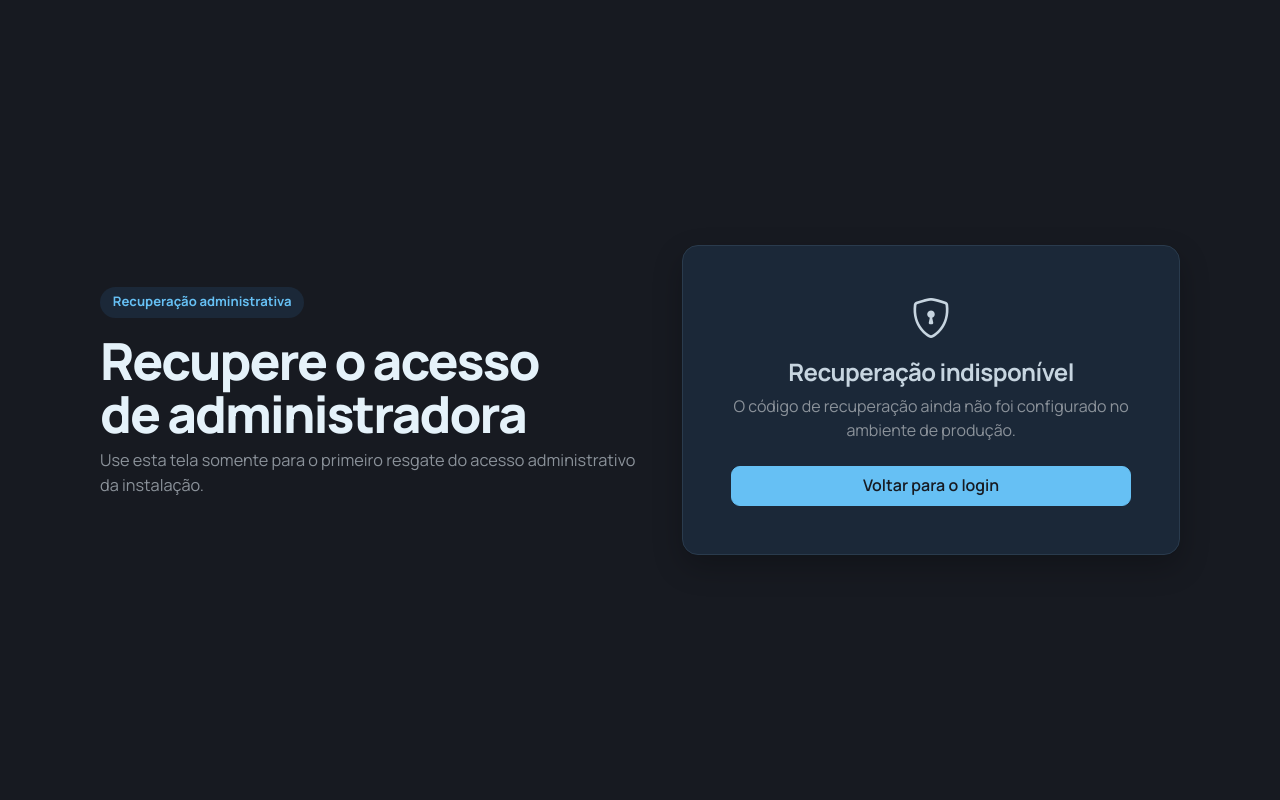
After one commit to devcleristonjr/controle, a Flask app: page /recuperar-admin in a window 1280 px wide. The commit adds this page. Run offline with Flask 3, Linux system fonts and the light colour scheme; parts of the project's set-up code (start-up, migrations or seed data) failed here and were passed over; some libraries are stand-ins or nearby versions.

Commit message:
fix: recuperar acesso administrativo no Render (#45)
* fix: adicionar recuperação segura do acesso administrativo

* fix: configurar token de recuperação administrativa

* feat: adicionar tela de recuperação administrativa

* feat: disponibilizar recuperação administrativa no login

* docs: documentar token de recuperação administrativa

```diff
--- a/app/routes/auth.py
+++ b/app/routes/auth.py
@@ -1,4 +1,6 @@
 from __future__ import annotations
+
+import hmac
 
 from itsdangerous import BadSignature, SignatureExpired, URLSafeTimedSerializer
 from flask import Blueprint, current_app, flash, redirect, render_template, request, url_for
@@ -70,6 +72,38 @@ def cadastro():
     return render_template("auth/cadastro.html", form=form)
 
 
+@auth_bp.route("/recuperar-admin", methods=["GET", "POST"])
+def recuperar_admin():
+    bootstrap_token = current_app.config.get("ADMIN_BOOTSTRAP_TOKEN", "").strip()
+
+    if not bootstrap_token:
+        return render_template("auth/recuperar_admin.html", indisponivel=True)
+
+    admin_existente = Usuario.query.filter_by(perfil="ADMIN").first()
+    if admin_existente:
+        return render_template("auth/recuperar_admin.html", indisponivel=True, bloqueado=True)
+
+    if request.method == "POST":
+        token = request.form.get("token", "").strip()
+        email = request.form.get("email", "").strip().lower()
+
+        if not hmac.compare_digest(token, bootstrap_token):
+            flash("Código de recuperação inválido.", "danger")
+            return render_template("auth/recuperar_admin.html", indisponivel=False)
+
+        usuario = Usuario.query.filter_by(email=email, ativo=True).first()
+        if not usuario:
+            flash("Não encontramos uma conta ativa com esse e-mail. Primeiro crie sua conta normalmente.", "danger")
+            return render_template("auth/recuperar_admin.html", indisponivel=False)
+
+        usuario.perfil = "ADMIN"
+        db.session.commit()
+        flash("Acesso administrativo recuperado. Agora entre com seu e-mail e senha.", "success")
+        return redirect(url_for("auth.login"))
+
+    return render_template("auth/recuperar_admin.html", indisponivel=False)
+
+
 @auth_bp.route("/esqueci-senha", methods=["GET", "POST"])
 def esqueci_senha():
     form = EsqueciSenhaForm()
--- a/app/templates/auth/login.html
+++ b/app/templates/auth/login.html
@@ -49,6 +49,9 @@
               <span class="text-muted">Ainda não tem acesso?</span>
               <a href="{{ url_for('auth.cadastro') }}" class="fw-semibold">Criar minha conta</a>
             </div>
+            <div class="text-center mt-3">
+              <a href="{{ url_for('auth.recuperar_admin') }}" class="small text-muted">Recuperar acesso administrativo</a>
+            </div>
           </div>
         </div>
       </div>
--- /dev/null
+++ b/app/templates/auth/recuperar_admin.html
@@ -0,0 +1,61 @@
+<!doctype html>
+<html lang="pt-BR">
+  <head>
+    <meta charset="utf-8">
+    <meta name="viewport" content="width=device-width, initial-scale=1">
+    <title>Recuperar acesso administrativo | Controle de Materiais</title>
+    <link rel="preconnect" href="https://fonts.googleapis.com">
+    <link rel="preconnect" href="https://fonts.googleapis.com" crossorigin>
+    <link href="https://fonts.googleapis.com/css2?family=Manrope:wght@400;500;600;700;800&display=swap" rel="stylesheet">
+    <link href="https://cdn.jsdelivr.net/npm/bootstrap@5.3.3/dist/css/bootstrap.min.css" rel="stylesheet">
+    <link href="https://cdn.jsdelivr.net/npm/bootstrap-icons@1.11.3/font/bootstrap-icons.min.css" rel="stylesheet">
+    <link rel="stylesheet" href="{{ url_for('static', filename='css/style.css') }}">
+  </head>
+  <body class="login-body">
+    <div class="login-shell">
+      <div class="login-panel">
+        <div class="login-copy">
+          <div class="eyebrow">Recuperação administrativa</div>
+          <h1>Recupere o acesso de administradora</h1>
+          <p>Use esta tela somente para o primeiro resgate do acesso administrativo da instalação.</p>
+        </div>
+        <div class="login-card card-soft">
+          <div class="card-body p-4 p-lg-5">
+            {% if indisponivel %}
+              <div class="text-center">
+                <div class="display-6 mb-3"><i class="bi bi-shield-lock"></i></div>
+                <h2 class="h4 fw-bold mb-2">Recuperação indisponível</h2>
+                {% if bloqueado %}
+                  <p class="text-muted mb-4">O sistema já possui uma conta administradora. A recuperação de bootstrap foi bloqueada para evitar uma nova elevação de acesso.</p>
+                {% else %}
+                  <p class="text-muted mb-4">O código de recuperação ainda não foi configurado no ambiente de produção.</p>
+                {% endif %}
+                <a href="{{ url_for('auth.login') }}" class="btn btn-accent w-100">Voltar para o login</a>
+              </div>
+            {% else %}
+              <h2 class="h4 fw-bold mb-1">Recuperar acesso</h2>
+              <p class="text-muted mb-4">Informe o e-mail da sua conta e o código configurado no ambiente do Render.</p>
+              <form method="post" novalidate>
+                <input type="hidden" name="csrf_token" value="{{ csrf_token() }}">
+                <div class="mb-3">
+                  <label class="form-label" for="email">E-mail da sua conta</label>
+                  <input class="form-control form-control-lg" id="email" name="email" type="email" autocomplete="email" required>
+                </div>
+                <div class="mb-4">
+                  <label class="form-label" for="token">Código de recuperação</label>
+                  <input class="form-control form-control-lg" id="token" name="token" type="password" autocomplete="off" required>
+                </div>
+                <button class="btn btn-accent btn-lg w-100" type="submit">
+                  <i class="bi bi-shield-check me-2"></i>Recuperar acesso administrativo
+                </button>
+              </form>
+              <div class="text-center mt-4 pt-3 border-top">
+                <a href="{{ url_for('auth.login') }}" class="fw-semibold">Voltar para o login</a>
+              </div>
+            {% endif %}
+          </div>
+        </div>
+      </div>
+    </div>
+  </body>
+</html>
--- a/config.py
+++ b/config.py
@@ -34,6 +34,7 @@ class Config:
     MAIL_DEFAULT_SENDER = os.getenv("MAIL_DEFAULT_SENDER", "")
     PASSWORD_RESET_MAX_AGE = int(os.getenv("PASSWORD_RESET_MAX_AGE", "3600"))
     APP_BASE_URL = os.getenv("APP_BASE_URL", "")
+    ADMIN_BOOTSTRAP_TOKEN = os.getenv("ADMIN_BOOTSTRAP_TOKEN", "")
 
     MAP_DEFAULT_CENTER = (-12.8, -41.7)
     MAP_DEFAULT_ZOOM = 7
```
Also changed, not shown: 1 other file.
